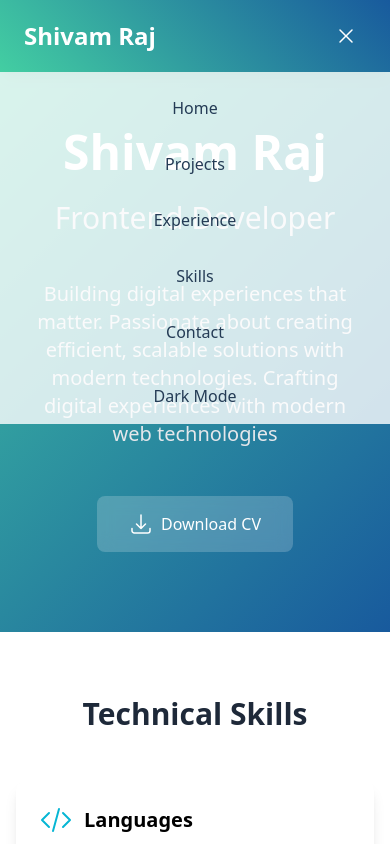
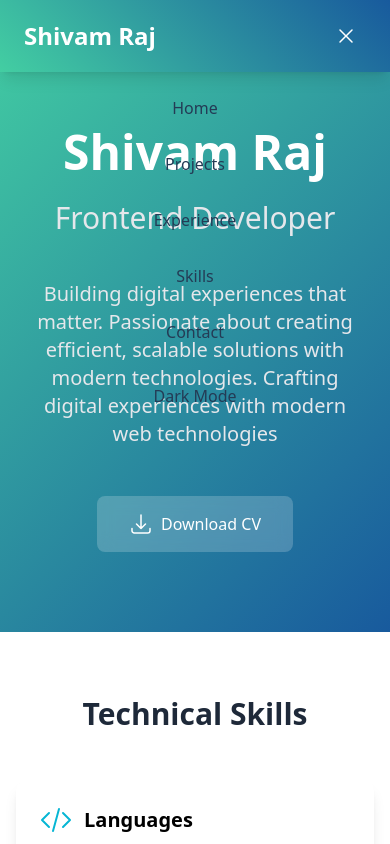
Before and after one commit to Mtank10/shivam-portfolio, a Next.js app: page / in a window 390 px wide. Both pictures are taken after a click on the button 346 px from the left and 36 px from the top of the page. Shown: the top 844 px of the page. Built offline with nearby package versions, Linux system fonts and the light colour scheme.

Commit message:
add features

```diff
--- a/app/components/Header.tsx
+++ b/app/components/Header.tsx
@@ -2,6 +2,7 @@
 import { motion } from "framer-motion";
 import { ArrowDownTrayIcon } from "@heroicons/react/24/outline";
 import { useEffect, useState } from "react";
+
 
 const roles = ["Frontend Developer", "Fullstack Developer", "Backend Developer", "Freelancer"];
 
@@ -48,7 +49,7 @@ export default function Header() {
           </p>
 
           <motion.a
-            href="/ShivamCV.pdf"
+            href="https://drive.google.com/file/d/12UY8eVAOqP1hlnvIMsUZ3laMM_opAF_9/view?usp=sharing"
             download
             whileHover={{ scale: 1.05 }}
             className="inline-flex items-center bg-white/20 px-8 py-4 rounded-lg backdrop-blur-sm hover:bg-white/30"
--- a/app/components/Navbar.tsx
+++ b/app/components/Navbar.tsx
@@ -67,7 +67,7 @@ export default function Navbar() {
           <motion.div
             initial={{ opacity: 0, y: -20 }}
             animate={{ opacity: 1, y: 0 }}
-            className="absolute text-[#243b55] top-full left-0 w-full bg-inherit md:hidden bg-white/80"
+            className="absolute text-[#243b55] top-full left-0 w-full bg-inherit md:hidden bg-white/110"
           >
             <div className="flex flex-col items-center py-4 gap-4">
               {['home', 'projects', 'experience','skills','contact'].map((section) => (
```
